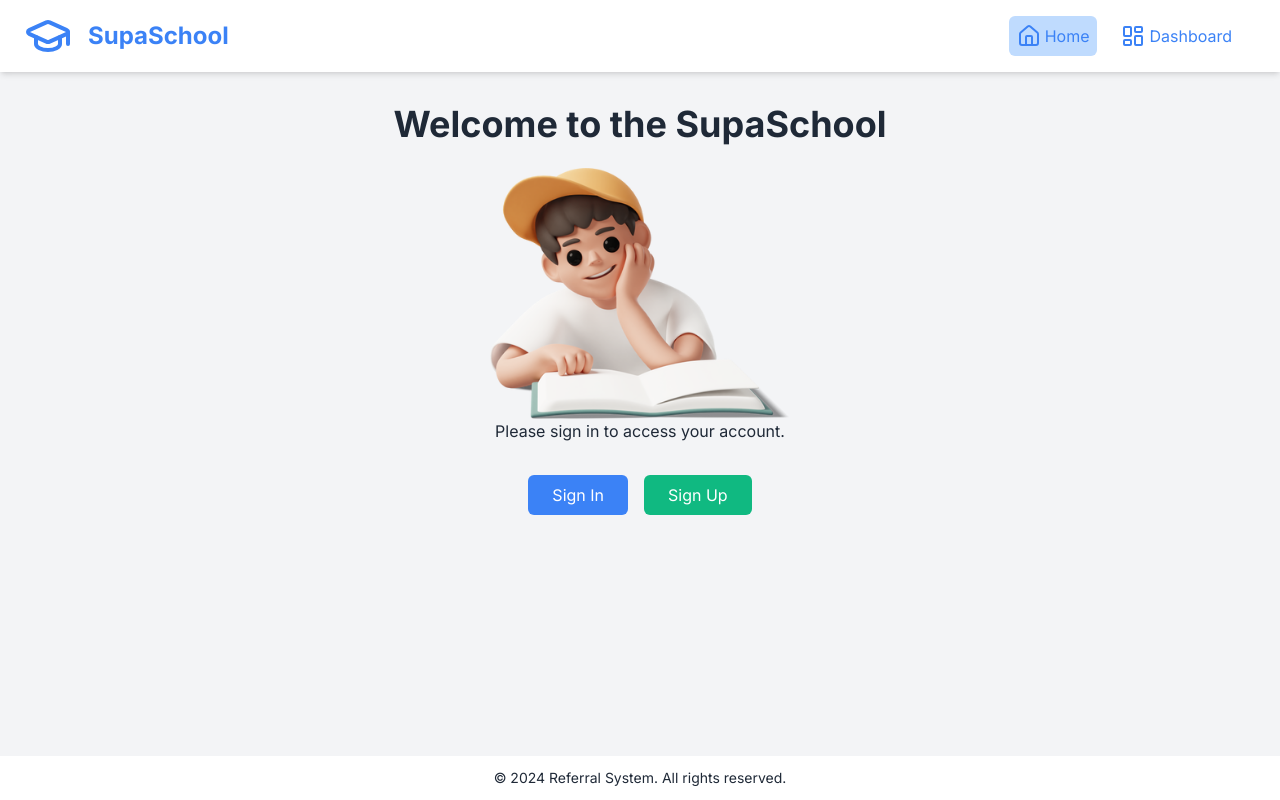
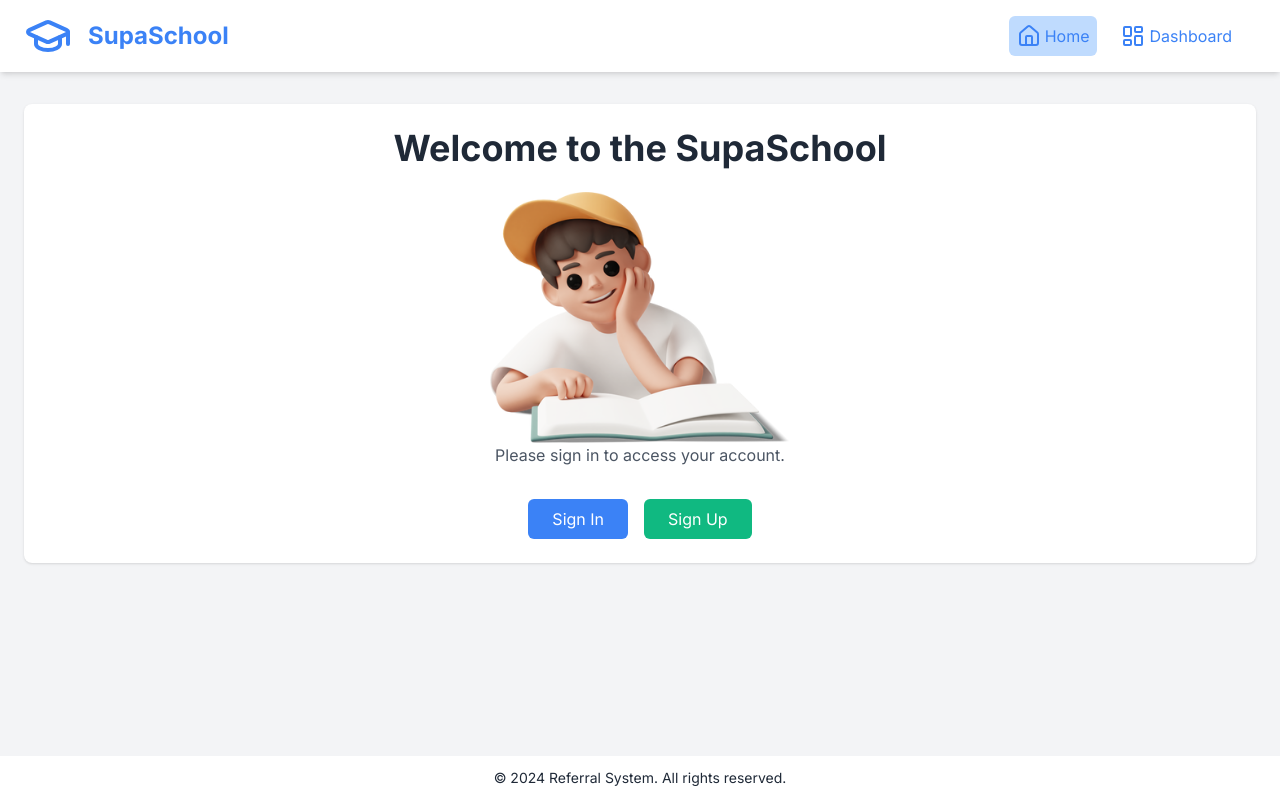
Before and after one commit to Danieldo1/sirius-future, a Next.js app: page / in a window 1280 px wide. Built offline with nearby package versions, Linux system fonts and the light colour scheme; no server answers.

Commit message:
added more seemless motion

```diff
--- a/package.json
+++ b/package.json
@@ -10,6 +10,7 @@
   },
   "dependencies": {
     "@auth/mongodb-adapter": "^3.4.2",
+    "@react-spring/web": "^9.7.4",
     "bcryptjs": "^2.4.3",
     "crypto": "^1.0.1",
     "framer-motion": "^11.5.3",
--- a/src/app/dashboard/page.js
+++ b/src/app/dashboard/page.js
@@ -52,12 +52,18 @@ export default function Dashboard() {
   }
 
   return (
-    <div className="container mx-auto px-4 py-8">
+    <div
+
+    className="container mx-auto px-4 py-8">
     <h1 className="text-3xl font-bold mb-6">Dashboard</h1>
 
-    <SavedPaymentMethod paymentMethod={savedPaymentMethod} />
 
-    <div className="bg-white p-6 rounded shadow mt-6">
+
+    <motion.div
+     initial={{ opacity: 0, y: -20 }}
+     animate={{ opacity: 1, y: 0 }}
+     transition={{ duration: 0.5 }}
+    className="bg-white p-6 rounded shadow mt-6">
       <div className="flex justify-between items-center mb-4">
         <h2 className="text-2xl font-semibold">My Lessons</h2>
         <motion.button
@@ -102,8 +108,9 @@ export default function Dashboard() {
       ) : (
         <p className="text-gray-600">You don&apos;t have any lessons yet.</p>
       )}
-    </div>
+    </motion.div>
 
+    <SavedPaymentMethod paymentMethod={savedPaymentMethod} />
 
   </div>
   );
--- a/src/app/login/page.js
+++ b/src/app/login/page.js
@@ -42,7 +42,11 @@ export default function Login() {
   }
 
   return (
-    <div className="max-w-md mx-auto mt-6">
+    <motion.div
+    initial={{ opacity: 0, y: -20 }}
+    animate={{ opacity: 1, y: 0 }}
+    transition={{ duration: 0.5 }}
+    className="max-w-md mx-auto mt-6">
       <h1 className="text-3xl font-bold mb-6 text-center">Login</h1>
       <form onSubmit={handleSubmit} className="bg-surface p-8 rounded-lg shadow-md">
         <div className="mb-4">
@@ -76,6 +80,6 @@ export default function Login() {
       </form>
       <p className="mt-4 text-center">Don&apos;t have an account? <Link href="/register" className="text-primary hover:underline">Register here</Link></p>
       {error && <p className="mt-4 text-red-500 text-center">Please check: {error}</p>}
-    </div>
+    </motion.div>
   )
 }
--- a/src/app/page.js
+++ b/src/app/page.js
@@ -19,6 +19,20 @@ export default function Home() {
     setRefreshTrigger(prev => prev + 1)
   }
 
+  const headingVariants = {
+    hidden: { opacity: 0, y: -20 },
+    visible: { opacity: 1, y: 0 }
+  };
+
+  const btnVariants = {
+    hidden: { opacity: 0, y: 20,  },
+    visible: { opacity: 1, y: 0, transition: { delay: 0.7 }  },
+  };
+
+  const paragraphVariants = {
+    hidden: { opacity: 0, y: 20 },
+    visible: { opacity: 1, y: 0, transition: { delay: 0.5 } }
+  };
 
 
   if (status === "loading") {
@@ -27,18 +41,40 @@ export default function Home() {
 
   if (!session) {
     return (
-      <div className="text-center">
-        <h1 className="text-4xl font-bold mb-6">Welcome to the SupaSchool</h1>
-        <Image src='/school-pic-boy.png' width={300} height={300} alt="School" className="mx-auto select-none"/>
-        <p className="mb-8">Please sign in to access your account.</p>
+      <div className="text-center bg-white p-6 rounded-lg shadow">
+       <motion.h1
+          initial="hidden"
+          animate="visible"
+          variants={headingVariants}
+          transition={{ duration: 0.5 }}
+          className="text-4xl font-bold mb-6 select-none"
+        >
+          Welcome to the SupaSchool
+        </motion.h1>
+        <Image src='/school-pic-boy.png' width={300} height={300} alt="School" draggable="false" className="mx-auto select-none"/>
+        <motion.p
+          initial="hidden"
+          animate="visible"
+          variants={paragraphVariants}
+          transition={{ duration: 0.5, delay: 0.2 }}
+          className="mb-8 text-gray-600"
+        >
+          Please sign in to access your account.
+        </motion.p>
         <div className="space-x-4">
           <Link href="/login">
             <motion.button
+            initial="hidden"
+            animate="visible"
+            variants={btnVariants}
             whileHover={{ scale: 1.1 }}
             className="bg-primary text-white px-6 py-2 rounded-md hover:bg-primary/80 transition-colors">Sign In</motion.button>
           </Link>
           <Link href="/register">
             <motion.button
+            initial="hidden"
+            animate="visible"
+            variants={btnVariants}
             whileHover={{ scale: 1.1 }}
             className="bg-secondary text-white px-6 py-2 rounded-md hover:bg-secondary/80 transition-colors">Sign Up</motion.button>
           </Link>
--- a/src/app/register/page.js
+++ b/src/app/register/page.js
@@ -1,11 +1,12 @@
 import Register from '@/components/RegistrationForm'
+import { Loader2 } from 'lucide-react'
 import { Suspense } from 'react'
 
 
 export default function RegisterPage() {
   return (
     <div className="max-w-md mx-auto mt-10">
-      <Suspense fallback={<div>Loading...</div>}>
+      <Suspense fallback={<div><Loader2 className="mx-auto animate-spin" /></div>}>
         <Register />
       </Suspense>
     </div>
--- a/src/components/Payment.js
+++ b/src/components/Payment.js
@@ -98,7 +98,11 @@ export default function Payment({ onPaymentSuccess }) {
   }
 
   return (
-    <div className="mt-8">
+    <motion.div
+    initial={{ opacity: 0, y: -20 }}
+    animate={{ opacity: 1, y: 0 }}
+    transition={{ duration: 0.5 }}
+    className="my-3">
       <h2 className="text-xl font-semibold mb-4">Make a Payment</h2>
       <form onSubmit={handleSubmit} className="space-y-4">
         <div>
@@ -161,6 +165,6 @@ export default function Payment({ onPaymentSuccess }) {
           {isProcessing ? 'Processing...' : 'Pay Now'}
         </motion.button>
       </form>
-    </div>
+    </motion.div>
   )
 }
--- a/src/components/ReferralInfo.js
+++ b/src/components/ReferralInfo.js
@@ -2,6 +2,7 @@
 
 import { useSession } from "next-auth/react";
 import React, { useEffect, useState } from "react";
+import { motion } from "framer-motion";
 
 const ReferralInfo = ({refreshTrigger}) => {
   const { data: session, status } = useSession();
@@ -26,7 +27,11 @@ const ReferralInfo = ({refreshTrigger}) => {
   };
 
   return (
-    <>
+    <motion.div
+    initial={{ opacity: 0, y: -20 }}
+    animate={{ opacity: 1, y: 0 }}
+    transition={{ duration: 0.5 }}
+    >
       {referralInfo && (
         <div className="mt-8 bg-surface p-6 rounded-lg shadow-md md:col-span-2">
           <h2 className="text-2xl font-semibold mb-4">Your Referrals</h2>
@@ -69,7 +74,7 @@ const ReferralInfo = ({refreshTrigger}) => {
           )}
         </div>
       )}
-    </>
+    </motion.div>
   );
 };
 
--- a/src/components/ReferralLink.js
+++ b/src/components/ReferralLink.js
@@ -46,7 +46,11 @@ export default function ReferralLink({onNewLink}) {
 
 
   return (
-    <div className='flex justify-between flex-col h-full' >
+    <motion.div
+    initial={{ opacity: 0, y: -20 }}
+    animate={{ opacity: 1, y: 0 }}
+    transition={{ duration: 0.5 }}
+    className='flex justify-between flex-col h-full' >
       <h2 className="text-xl font-semibold mb-4">Generate Referral Link</h2>
       {!link && (
         <div className="flex items-center justify-center mt-4 p-8 bg-gray-100 rounded-md mb-2 border-dashed border-2">
@@ -78,6 +82,6 @@ export default function ReferralLink({onNewLink}) {
         <DiamondPlus />
         Generate Link
       </motion.button>
-    </div>
+    </motion.div>
   )
 }
--- a/src/components/RegistrationForm.js
+++ b/src/components/RegistrationForm.js
@@ -54,7 +54,11 @@ export default function Register() {
   }
 
   return (
-    <div className="max-w-md mx-auto">
+    <motion.div
+    initial={{ opacity: 0, y: -20 }}
+    animate={{ opacity: 1, y: 0 }}
+    transition={{ duration: 0.5 }}
+    className="max-w-md mx-auto">
       <h1 className="text-3xl font-bold mb-6 text-center">Create an Account</h1>
       <form onSubmit={handleSubmit} className="bg-surface p-8 rounded-lg shadow-md">
         <div className="mb-4">
@@ -158,6 +162,6 @@ export default function Register() {
       <p className="mt-4 text-center">
         Already have an account? <Link href="/login" className="text-secondary hover:underline">Login here</Link>
       </p>
-    </div>
+    </motion.div>
   )
 }
--- a/src/components/SavedPaymentMethod.js
+++ b/src/components/SavedPaymentMethod.js
@@ -1,5 +1,5 @@
 
-
+import { motion } from "framer-motion";
 
 const SavedPaymentMethod = ({ paymentMethod }) => {
     if (!paymentMethod) {
@@ -7,7 +7,11 @@ const SavedPaymentMethod = ({ paymentMethod }) => {
     }
 
     return (
-      <div className="bg-white shadow-lg rounded-lg p-6 mt-6">
+      <motion.div
+      initial={{ opacity: 0, y: -20 }}
+      animate={{ opacity: 1, y: 0 }}
+      transition={{ duration: 0.5 }}
+      className="bg-white shadow-lg rounded-lg p-6 mt-6">
         <h2 className="text-xl font-bold text-gray-800 mb-4">Saved Payment Method</h2>
         <div>
           <p className="text-gray-600">Card ending in {paymentMethod.last4}</p>
@@ -16,7 +20,7 @@ const SavedPaymentMethod = ({ paymentMethod }) => {
         <div className="mt-4 p-3 bg-green-100 rounded-md">
           <p className="text-green-700">This card is securely saved for future purchases.</p>
         </div>
-      </div>
+      </motion.div>
     );
   };
 
--- a/src/components/Statistics.js
+++ b/src/components/Statistics.js
@@ -33,7 +33,11 @@ export default function Statistics({refreshTrigger}) {
   if (!stats) return <p className="text-center"><Loader2 className="mx-auto animate-spin" /></p>
 
   return (
-    <div>
+    <motion.div
+    initial={{ opacity: 0, y: -20 }}
+    animate={{ opacity: 1, y: 0 }}
+    transition={{ duration: 0.5 }}
+    >
       <h2 className="text-xl font-semibold mb-4">Your Referral Statistics</h2>
       <div className="grid grid-cols-2 gap-4 mb-6">
         <div className="bg-primary/10 p-4 rounded-md">
@@ -82,6 +86,6 @@ export default function Statistics({refreshTrigger}) {
         </table>
       </div>
 
-    </div>
+    </motion.div>
   )
 }
```
Also changed, not shown: 1 other file (tests, documents, lock files or other folders).
